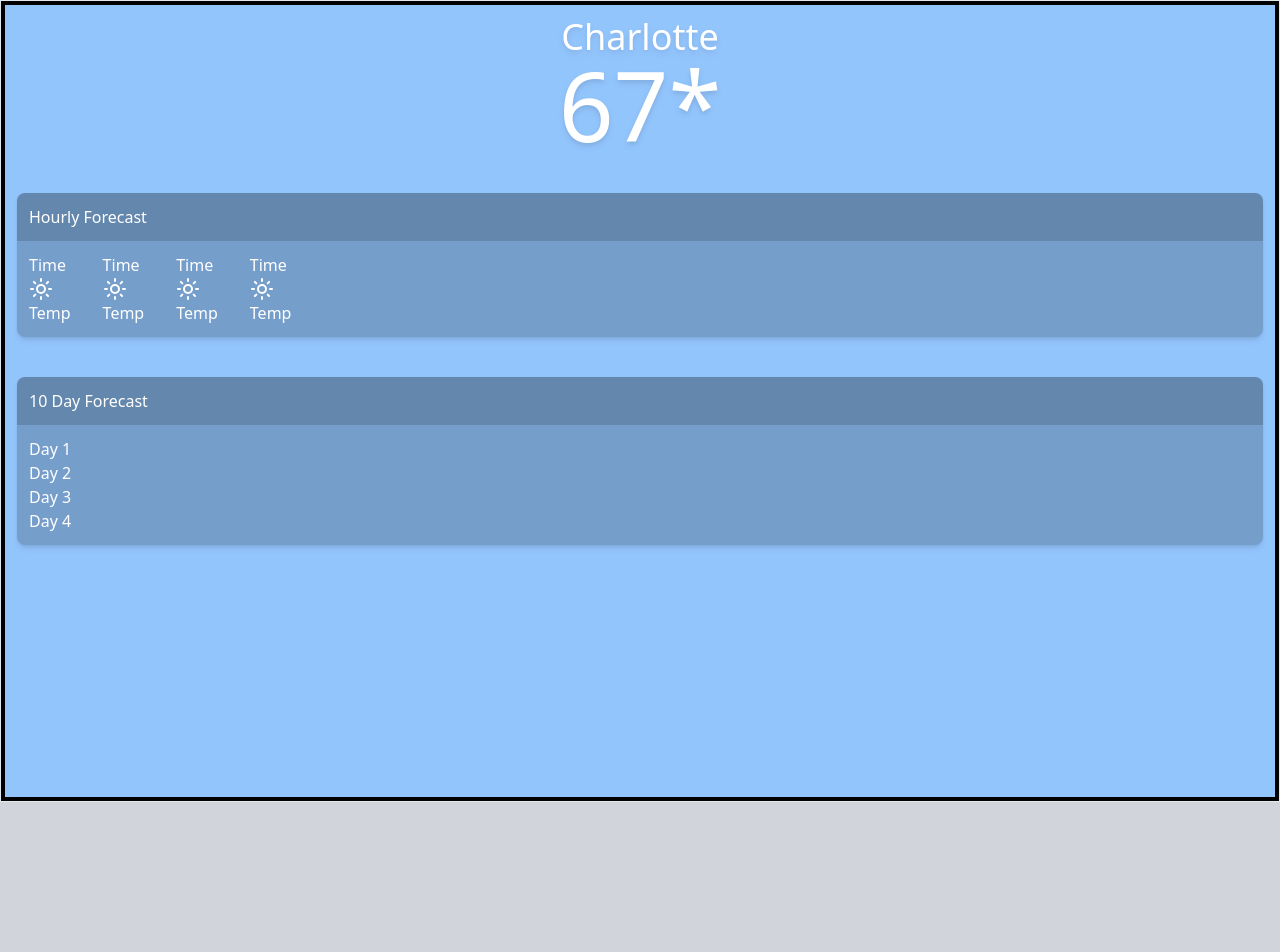
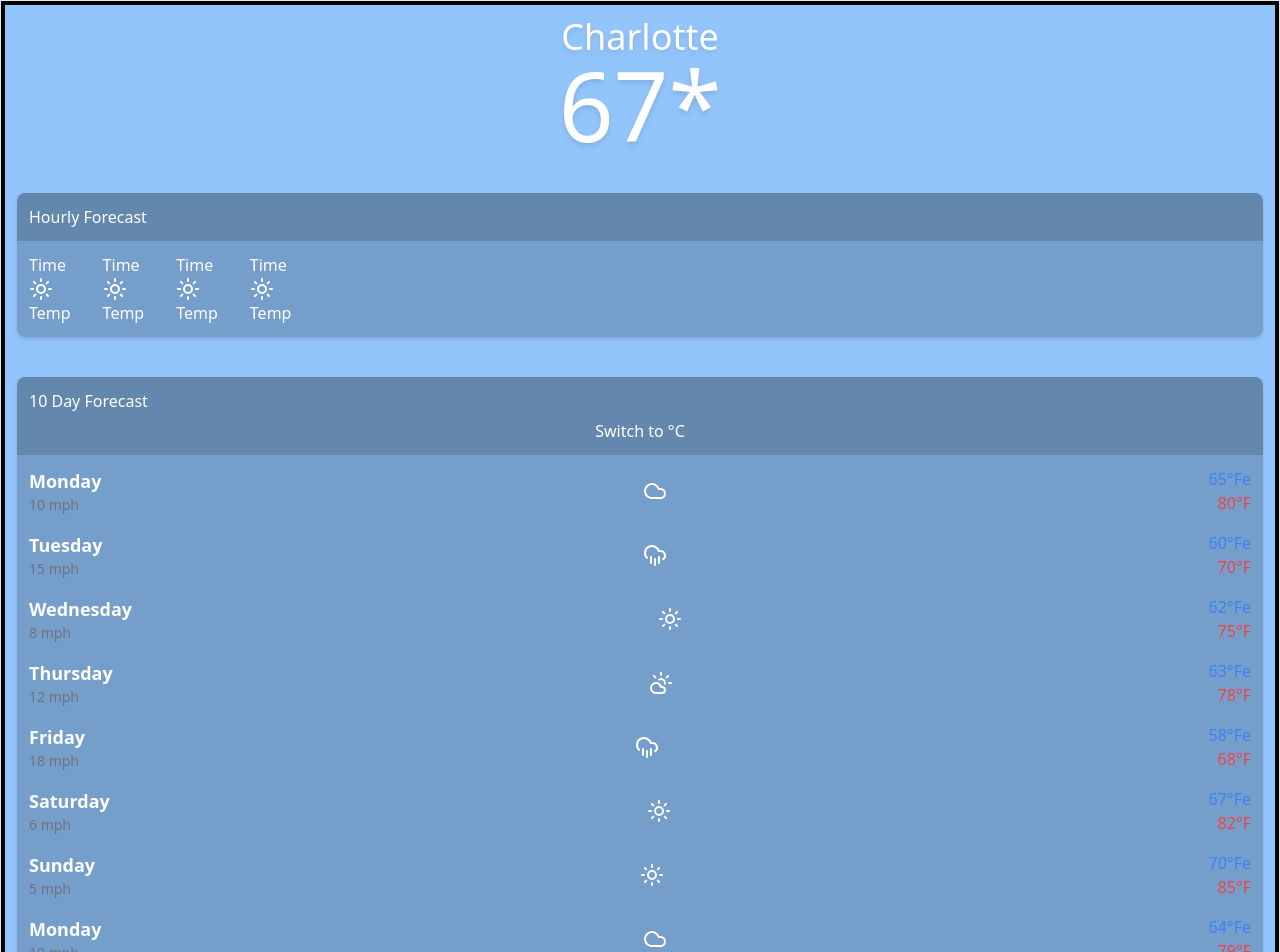
Before and after one commit to rowansean/Breeze, a Next.js app: page / in a window 1280 px wide. Shown: the top 952 px of the page. Before the commit the page ends 802 px from the top, so only its background shows below. Built offline with nearby package versions, Linux system fonts and the light colour scheme.

Commit message:
Claytons 10-Day Forecast Component

```diff
--- a/src/components/TenDayForecast.tsx
+++ b/src/components/TenDayForecast.tsx
@@ -1,19 +1,134 @@
-import React from "react";
+"use client";
+
+import React, { useState } from "react";
 import { Card, CardContent, CardHeader } from "./ui/card";
+import { SunIcon, CloudRainIcon, CloudIcon, CloudSunIcon } from "lucide-react";
 
 export default function TenDayForecast() {
+  const [unit, setUnit] = useState("F");
+
+  // Sample data for 10 days
+  const forecastData = [
+    {
+      day: "Monday",
+      icon: CloudIcon,
+      highTemp: 80,
+      lowTemp: 65,
+      windSpeed: "10 mph",
+      description: "Cloudy",
+    },
+    {
+      day: "Tuesday",
+      icon: CloudRainIcon,
+      highTemp: 70,
+      lowTemp: 60,
+      windSpeed: "15 mph",
+      description: "Rain",
+    },
+    {
+      day: "Wednesday",
+      icon: SunIcon,
+      highTemp: 75,
+      lowTemp: 62,
+      windSpeed: "8 mph",
+      description: "Sunny",
+    },
+    {
+      day: "Thursday",
+      icon: CloudSunIcon,
+      highTemp: 78,
+      lowTemp: 63,
+      windSpeed: "12 mph",
+      description: "Partly Cloudy",
+    },
+    {
+      day: "Friday",
+      icon: CloudRainIcon,
+      highTemp: 68,
+      lowTemp: 58,
+      windSpeed: "18 mph",
+      description: "Rain",
+    },
+    {
+      day: "Saturday",
+      icon: SunIcon,
+      highTemp: 82,
+      lowTemp: 67,
+      windSpeed: "6 mph",
+      description: "Sunny",
+    },
+    {
+      day: "Sunday",
+      icon: SunIcon,
+      highTemp: 85,
+      lowTemp: 70,
+      windSpeed: "5 mph",
+      description: "Sunny",
+    },
+    {
+      day: "Monday",
+      icon: CloudIcon,
+      highTemp: 79,
+      lowTemp: 64,
+      windSpeed: "10 mph",
+      description: "Partly Cloudy",
+    },
+    {
+      day: "Tuesday",
+      icon: CloudRainIcon,
+      highTemp: 72,
+      lowTemp: 61,
+      windSpeed: "14 mph",
+      description: "Rain",
+    },
+    {
+      day: "Wednesday",
+      icon: CloudSunIcon,
+      highTemp: 77,
+      lowTemp: 63,
+      windSpeed: "9 mph",
+      description: "Partly Cloudy",
+    },
+  ];
+
+  const toggleUnit = () => {
+    setUnit(unit === "F" ? "C" : "F");
+  };
+
+  const convertTemperature = (temp: number) => {
+    return unit === "F"
+      ? `${temp}°F`
+      : `${Math.round(((temp - 32) * 5) / 9)}°C`;
+  };
+
   return (
     <Card className="">
       <CardHeader>
         <h1>10 Day Forecast</h1>
+        <button onClick={toggleUnit}>
+          {unit === "F" ? "Switch to °C" : "Switch to °F"}
+        </button>
       </CardHeader>
-      <CardContent className="">
-        <ul>
-          <li>Day 1</li>
-          <li>Day 2</li>
-          <li>Day 3</li>
-          <li>Day 4</li>
-        </ul>
+      <CardContent>
+        <div className="flex flex-col space-y-4">
+          {forecastData.map((day, index) => (
+            <div key={index} className="flex items-center justify-between">
+              <div>
+                <p className="text-lg font-semibold">{day.day}</p>
+                <p className="text-sm text-gray-500">{day.windSpeed}</p>
+              </div>
+              <day.icon className="mx-4" />
+              <div className="text-right">
+                <p className="text-blue-500">
+                  {convertTemperature(day.lowTemp)}e
+                </p>
+                <p className="text-red-500">
+                  {convertTemperature(day.highTemp)}
+                </p>
+              </div>
+            </div>
+          ))}
+        </div>
       </CardContent>
     </Card>
   );
```
